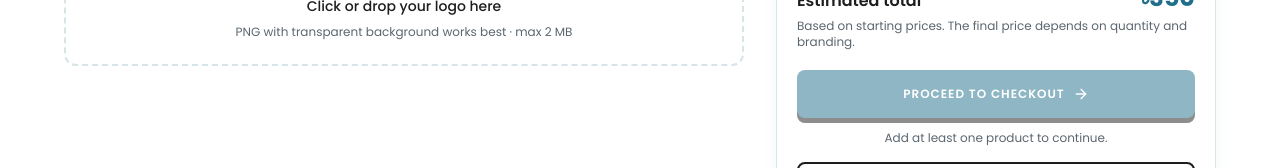
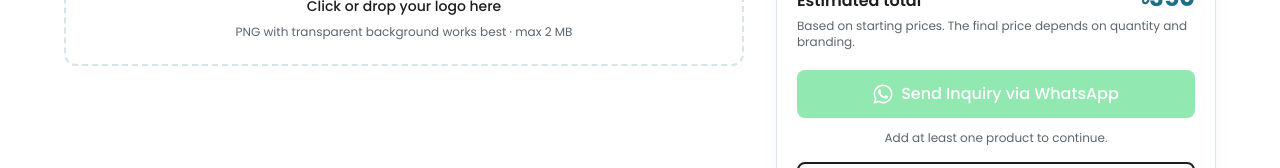
Before and after one commit to quyum52526/pro-gift, a Next.js app: page /gift-box in a window 1280 px wide. Shown: the part 731-899 px from the top of the page. Built offline with nearby package versions, Linux system fonts and the light colour scheme; no server answers; the database is empty.

Commit message:
feat: replace gift box checkout with direct WhatsApp inquiry flow and dynamic message generation

```diff
--- a/src/components/gift-box/gift-box-builder.tsx
+++ b/src/components/gift-box/gift-box-builder.tsx
@@ -3,9 +3,9 @@
 import * as React from "react";
 import { flushSync } from "react-dom";
 import Link from "next/link";
-import { useRouter } from "next/navigation";
-import { ArrowLeft, ArrowRight, Check, ImageUp, Minus, Plus, Trash2 } from "lucide-react";
+import { ArrowLeft, Check, ImageUp, Minus, Plus, Trash2 } from "lucide-react";
 
+import { WhatsAppIcon } from "@/components/product/whatsapp-icon";
 import { Button } from "@/components/ui/button";
 import { GIFT_BOXES, summarizeGiftBox, type GiftItem } from "@/lib/gift-box/catalog";
 import {
@@ -15,6 +15,7 @@ import {
   useGiftBoxConfig,
 } from "@/lib/gift-box/store";
 import { cn, formatBDT } from "@/lib/utils";
+import { buildGiftBoxWhatsAppUrl } from "@/lib/whatsapp";
 import { GiftBoxPreviewPanel, GiftItemThumbnail } from "./gift-box-preview";
 
 const ACCEPTED_TYPES = ["image/png", "image/svg+xml", "image/jpeg", "image/webp"];
@@ -22,11 +23,23 @@ const ACCEPTED_TYPES = ["image/png", "image/svg+xml", "image/jpeg", "image/webp"
 const MAX_FILE_BYTES = 2 * 1024 * 1024;
 
 export function GiftBoxBuilder({ catalogue }: { catalogue: GiftItem[] }) {
-  const router = useRouter();
   const config = useGiftBoxConfig(catalogue);
   const { box, lines, itemCount, total } = summarizeGiftBox(config, catalogue);
   const isFull = itemCount >= box.capacity;
   const logoUrl = config.logo?.dataUrl;
+  const inquiryUrl = buildGiftBoxWhatsAppUrl({
+    boxName: box.name,
+    boxPrice: box.price,
+    lines: lines.map(({ item, quantity, total: lineTotal }) => ({
+      name: item.name,
+      code: item.code,
+      quantity,
+      unitPrice: item.price,
+      total: lineTotal,
+    })),
+    total,
+    withLogo: config.logo !== null,
+  });
 
   return (
     <div className="mx-auto w-full max-w-[1200px] px-4 pt-8 pb-16 sm:px-6">
@@ -163,18 +176,28 @@ export function GiftBoxBuilder({ catalogue }: { catalogue: GiftItem[] }) {
             <p className="mt-1 text-xs text-muted-foreground">
               Based on starting prices. The final price depends on quantity and branding.
             </p>
-            <button
-              type="button"
-              disabled={itemCount === 0}
-              onClick={() => router.push("/gift-box/checkout")}
-              className="pg-btn pg-btn-teal mt-5 w-full disabled:pointer-events-none disabled:opacity-50"
-            >
-              Proceed to checkout <ArrowRight className="h-4 w-4" aria-hidden />
-            </button>
-            {itemCount === 0 && (
-              <p className="mt-3 text-center text-xs text-muted-foreground">
-                Add at least one product to continue.
-              </p>
+            {itemCount === 0 ? (
+              <>
+                <Button variant="whatsapp" size="lg" disabled className="mt-5 w-full">
+                  <WhatsAppIcon className="h-5 w-5" /> Send Inquiry via WhatsApp
+                </Button>
+                <p className="mt-3 text-center text-xs text-muted-foreground">
+                  Add at least one product to continue.
+                </p>
+              </>
+            ) : (
+              <>
+                <Button asChild variant="whatsapp" size="lg" className="mt-5 w-full">
+                  <a href={inquiryUrl} target="_blank" rel="noopener noreferrer">
+                    <WhatsAppIcon className="h-5 w-5" /> Send Inquiry via WhatsApp
+                  </a>
+                </Button>
+                {config.logo && (
+                  <p className="mt-3 text-center text-xs text-muted-foreground">
+                    Please attach your logo file to the chat, as it can&apos;t be sent automatically.
+                  </p>
+                )}
+              </>
             )}
             <Link href="/#catalog" className="pg-btn pg-btn-line mt-4 w-full">
               <ArrowLeft className="h-4 w-4" aria-hidden /> Continue shopping
--- a/src/components/gift-box/gift-box-checkout.tsx
+++ b/src/components/gift-box/gift-box-checkout.tsx
@@ -38,6 +38,7 @@ export function GiftBoxCheckout({ catalogue }: { catalogue: GiftItem[] }) {
       name: item.name,
       code: item.code,
       quantity,
+      unitPrice: item.price,
       total: lineTotal,
     })),
     total,
--- a/src/lib/whatsapp.ts
+++ b/src/lib/whatsapp.ts
@@ -51,18 +51,24 @@ export function buildQuickInquiryUrl(product: Pick<Product, "name" | "code">): s
 export interface GiftBoxOrder {
   boxName: string;
   boxPrice: number;
-  lines: { name: string; code: string; quantity: number; total: number }[];
+  lines: { name: string; code: string; quantity: number; unitPrice: number; total: number }[];
   total: number;
   withLogo: boolean;
 }
 
-/** Full custom gift box order, sent from the gift box checkout. */
+/** Full custom gift box configuration, sent from the builder and the gift box checkout. */
 export function buildGiftBoxWhatsAppUrl(order: GiftBoxOrder): string {
   const lines = [
-    "Hello Pro Gift! I'd like to order this custom gift box:",
+    "Hello Pro Gift! I'd like a quote for this custom gift box:",
     "",
     `Box: ${order.boxName} (${formatBDT(order.boxPrice)})`,
-    ...order.lines.map((line) => `${line.name} (${line.code}) x ${line.quantity}: from ${formatBDT(line.total)}`),
+    "",
+    "Items:",
+    ...order.lines.map(
+      (line) =>
+        `- ${line.name} (SKU: ${line.code}): ${line.quantity} x from ${formatBDT(line.unitPrice)} = from ${formatBDT(line.total)}`,
+    ),
+    "",
     `Estimated total: from ${formatBDT(order.total)}`,
   ];
   if (order.withLogo) lines.push("Branding: I'll share my logo file in this chat.");
```
